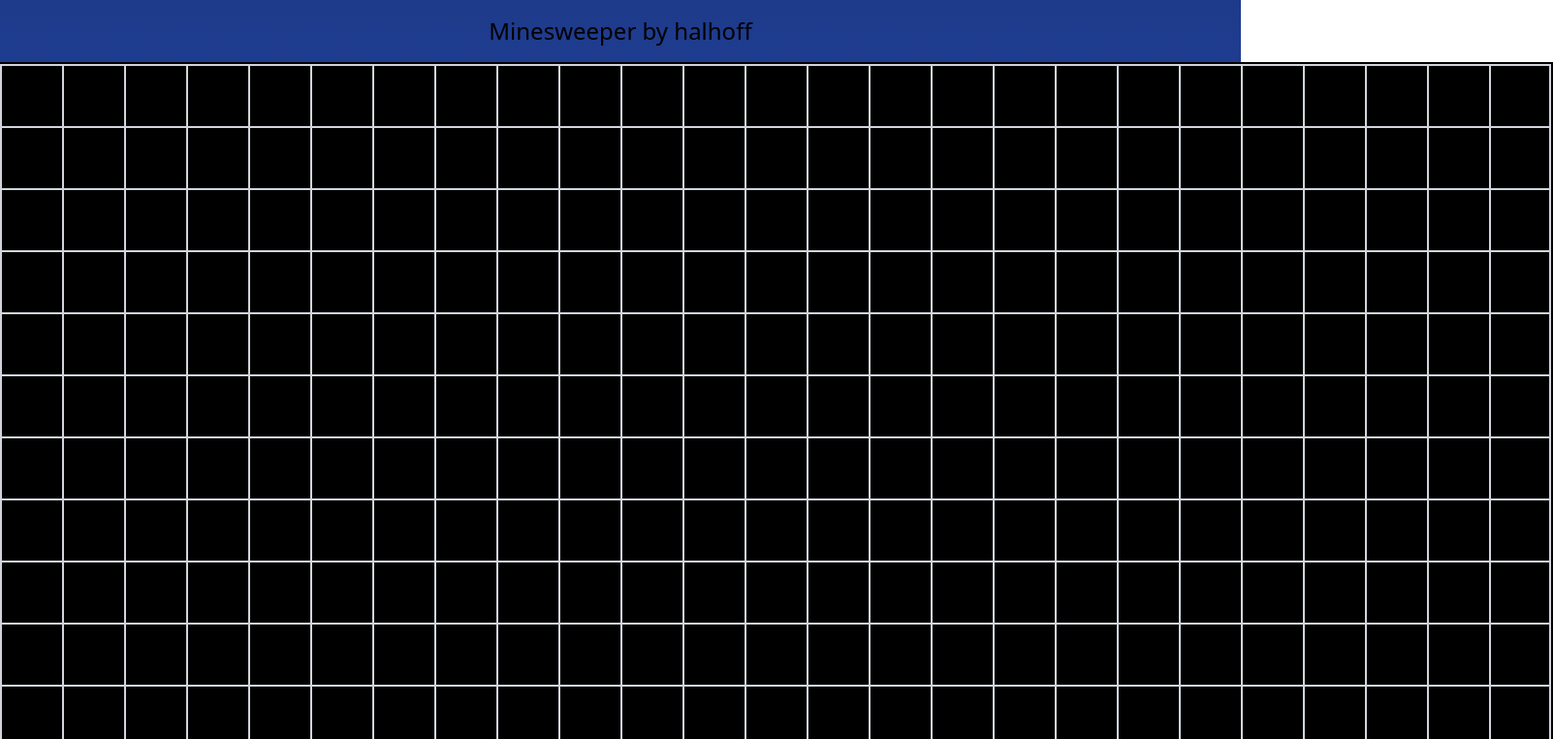
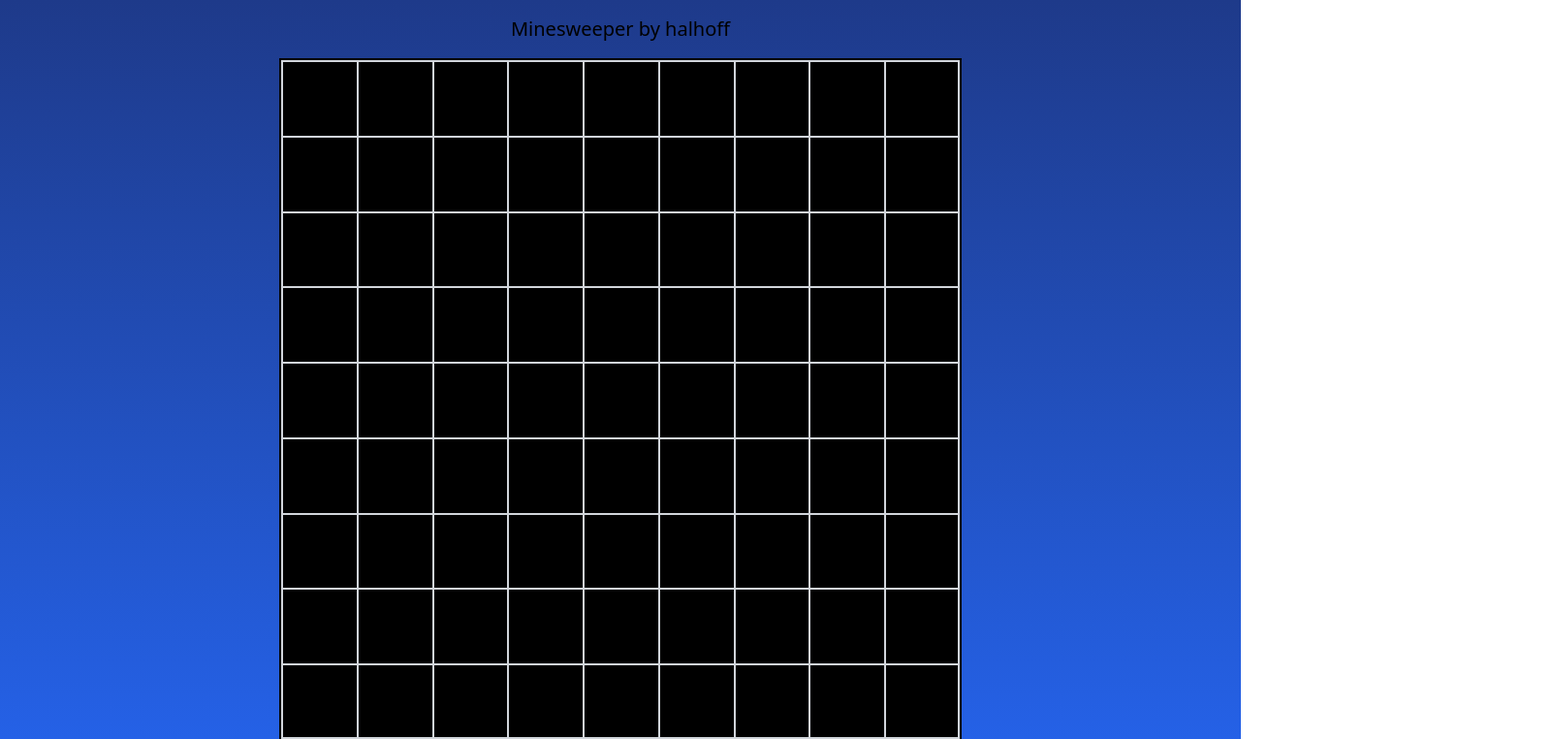
Before and after one commit to halhoff/minesweeper-react, a React (Create React App) app: page / in a window 1280 px wide. Shown: the top 762 px of the page at 97% size, 1602 px wide, since content can reach past the window. Built offline with nearby package versions, Linux system fonts and the light colour scheme.

Commit message:
fixed zoom bug

```diff
--- a/src/App.tsx
+++ b/src/App.tsx
@@ -6,10 +6,8 @@ function App() {
   return (
     <div className="container bg-gradient-to-b from-blue-900 to-blue-600 min-w-full min-h-screen">
       <header className="text-center">
-        <p className="text-2xl p-4">Minesweeper by halhoff</p>
-        <Game
-          difficulty={2}
-        />
+        <p className="text-xl p-4">Minesweeper by halhoff</p>
+        <Game difficulty={0} />
       </header>
     </div>
   );
--- a/src/Game.tsx
+++ b/src/Game.tsx
@@ -2,8 +2,12 @@ import React, { useState, useEffect } from 'react';
 import clsx from 'clsx';
 
 const numMines = [10, 40, 99];
+let visited: boolean[][];
 
-let visited: boolean[][];
+// TODO
+// make it so you cant left click flags
+// lose and win
+// timer
 
 function generateBoard(size_x: number, size_y: number, value: number, difficulty: number) {
   let board: number[][] = [];
@@ -60,11 +64,10 @@ function Tile({
   size_x,
   size_y,
   onClick,
-  started,
-  floodFill,
   clicked,
   updateClicked,
-  changeStarted,
+  changeClickCoords,
+  tileSize,
 }: {
   value: number,
   isLastInRow: boolean,
@@ -73,11 +76,10 @@ function Tile({
   size_x: number,
   size_y: number,
   onClick: (value: number) => void,
-  started: boolean,
-  floodFill: (init_x: number, init_y: number, flooded: number[], visited: boolean[][]) => number[],
   clicked: boolean[][],
   updateClicked: (x: number, y: number) => void,
-  changeStarted: (value: number) => void,
+  changeClickCoords: (value: number) => void,
+  tileSize: string,
 }) {
   const x = Math.floor(value / size_y);
   const y = value % size_y;
@@ -102,33 +104,33 @@ function Tile({
   return (
     <button
       className={clsx(
-        'container aspect-[1/1] p-4 text-white border-2 border-gray-300 w-16 h-16',
+        'container aspect-[1/1] text-white border-2 border-gray-300',
         clicked[x][y] ? 'bg-white' : 'bg-black',
         !isLastInRow ? 'border-b-0' : '',
         !isLastInCol ? 'border-r-0' : '',
       )}
+      style={{
+        width: (window.innerHeight - 100) / size_x,
+        height: (window.innerHeight - 100) / size_x,
+      }}
       onClick={() => {
         renderTile();
         onClick(value);
-        changeStarted(value);
+        changeClickCoords(value);
       }}
       onContextMenu={handleRightClick}
     >
-      {isMine && clicked[x][y] && (
-        <div className="flex justify-center items-center w-full h-full">
-          <span className="text-red-500 text-5xl">O</span>
-        </div>
-      )}
-      {minesAdjacent > 0 && clicked[x][y] && (
-        <div className="flex justify-center items-center w-full h-full">
-          <span className="text-red-500 text-5xl">{minesAdjacent}</span>
-        </div>
-      )}
-      {isFlagged && !clicked[x][y] && (
-        <div className="flex justify-center items-center w-full h-full">
-          <span className="text-red-500 text-5xl">F</span>
-        </div>
-      )}
+      <div className="flex justify-center items-center w-full h-full">
+        <span className="text-red-500 text-5xl">
+          {clicked[x][y]
+            ? isMine
+              ? 'O'
+              : minesAdjacent > 0
+              ? minesAdjacent : null
+            : isFlagged
+            ? 'F' : null}
+        </span>
+      </div>
     </button>
   );
 }
@@ -213,6 +215,8 @@ function Game({difficulty}: {difficulty: number}) {
     setClickCoords([Math.floor(value / size_y), value % size_y]);
   }
 
+  const tileSize = `calc(100% / ${size_y})`;
+
   return (
     <div
       className={clsx(
@@ -241,11 +245,10 @@ function Game({difficulty}: {difficulty: number}) {
             size_x={size_x}
             size_y={size_y}
             onClick={handleClick}
-            started={started}
-            floodFill={floodFill}
             clicked={clicked}
             updateClicked={updateClicked}
-            changeStarted={changeClickCoords}
+            changeClickCoords={changeClickCoords}
+            tileSize={tileSize}
           />
         )})}
     </div>
```
